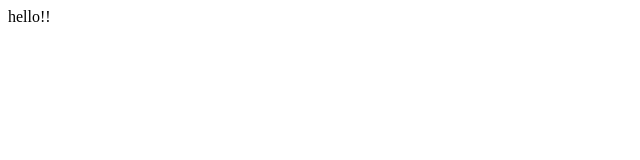
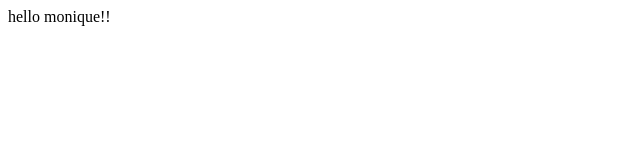
Before and after one commit to Monique0074/git-test, a plain HTML site: page index.html in a window 1280 px wide. Shown: the full height of the page, 0-640 px from the left. Drawn offline with Linux system fonts and the light colour scheme.

Commit message:
Update index.html

```diff
--- a/index.html
+++ b/index.html
@@ -6,6 +6,6 @@
     <title>Document</title>
 </head>
 <body>
-    hello!!
+    hello monique!!
 </body>
 </html>
```
